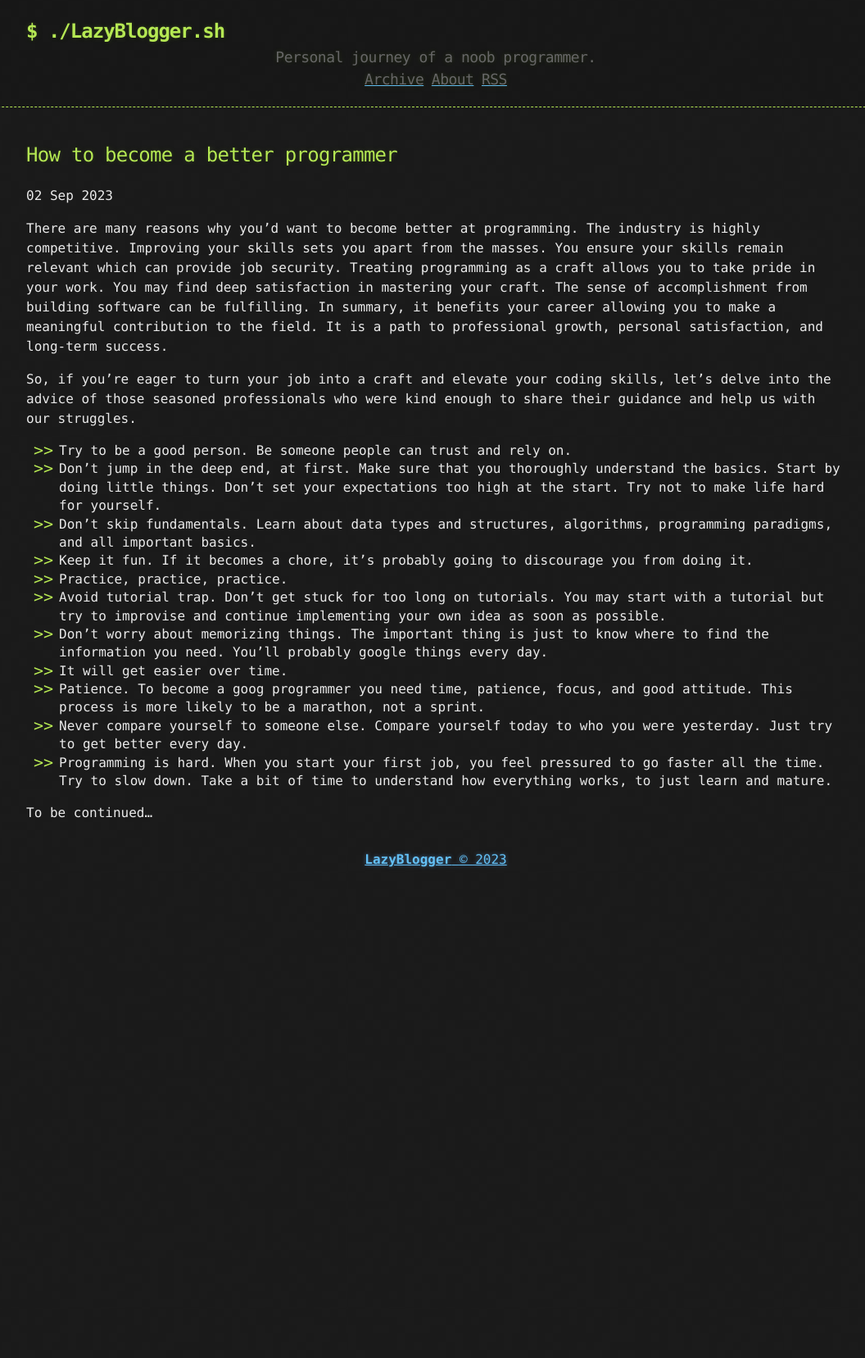
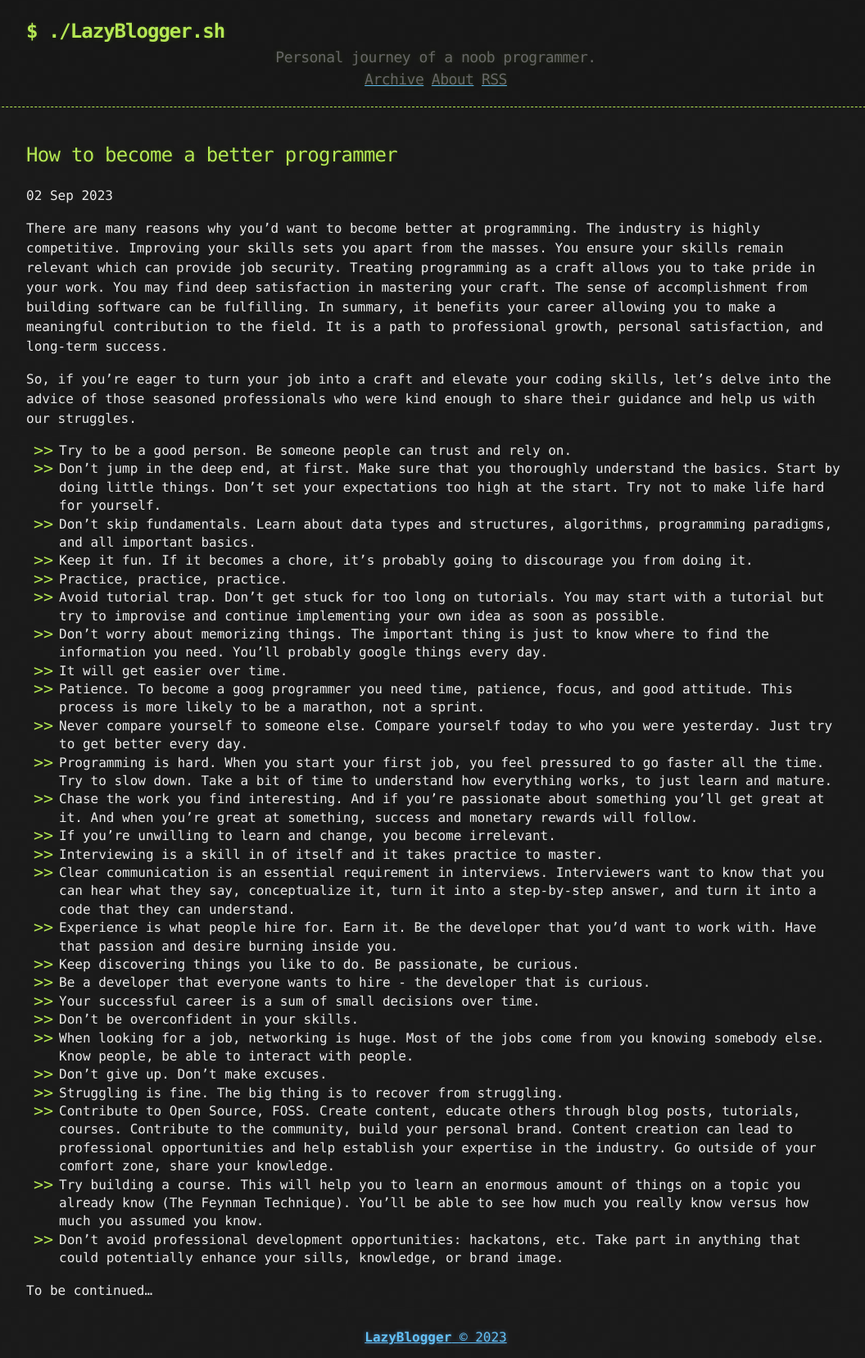
Before and after one commit to miomirparipovic/bytenoir, a Jekyll site: the page built from _posts/2023-09-02-become-better-programmer.md, in a window 1280 px wide. Shown: the whole page at 82% size, without its empty margins (108-1164 px from the left). Built offline with Jekyll 4.4.1, drawn with Linux system fonts in a browser that asks for light colours; before the commit the page ends 1074 px from its top, so only the background shows below that.

Commit message:
modify post become better programmer

```diff
--- a/_posts/2023-09-02-become-better-programmer.md
+++ b/_posts/2023-09-02-become-better-programmer.md
@@ -18,5 +18,20 @@ So, if you're eager to turn your job into a craft and elevate your coding skills
 - Patience. To become a goog programmer you need time, patience, focus, and good attitude. This process is more likely to be a marathon, not a sprint.
 - Never compare yourself to someone else. Compare yourself today to who you were yesterday. Just try to get better every day.
 - Programming is hard. When you start your first job, you feel pressured to go faster all the time. Try to slow down. Take a bit of time to understand how everything works, to just learn and mature.
+- Chase the work you find interesting. And if you're passionate about something you'll get great at it. And when you're great at something, success and monetary rewards will follow.
+- If you're unwilling to learn and change, you become irrelevant.
+- Interviewing is a skill in of itself and it takes practice to master.
+- Clear communication is an essential requirement in interviews. Interviewers want to know that you can hear what they say, conceptualize it, turn it into a step-by-step answer, and turn it into a code that they can understand.
+- Experience is what people hire for. Earn it. Be the developer that you'd want to work with. Have that passion and desire burning inside you.
+- Keep discovering things you like to do. Be passionate, be curious.
+- Be a developer that everyone wants to hire - the developer that is curious.
+- Your successful career is a sum of small decisions over time.
+- Don't be overconfident in your skills.
+- When looking for a job, networking is huge. Most of the jobs come from you knowing somebody else. Know people, be able to interact with people.
+- Don't give up. Don't make excuses.
+- Struggling is fine. The big thing is to recover from struggling.
+- Contribute to Open Source, FOSS. Create content, educate others through blog posts, tutorials, courses. Contribute to the community, build your personal brand. Content creation can lead to professional opportunities and help establish your expertise in the industry. Go outside of your comfort zone, share your knowledge.
+- Try building a course. This will help you to learn an enormous amount of things on a topic you already know (The Feynman Technique). You'll be able to see how much you really know versus how much you assumed you know.
+- Don't avoid professional development opportunities: hackatons, etc. Take part in anything that could potentially enhance your sills, knowledge, or brand image.
 
 To be continued...
```
